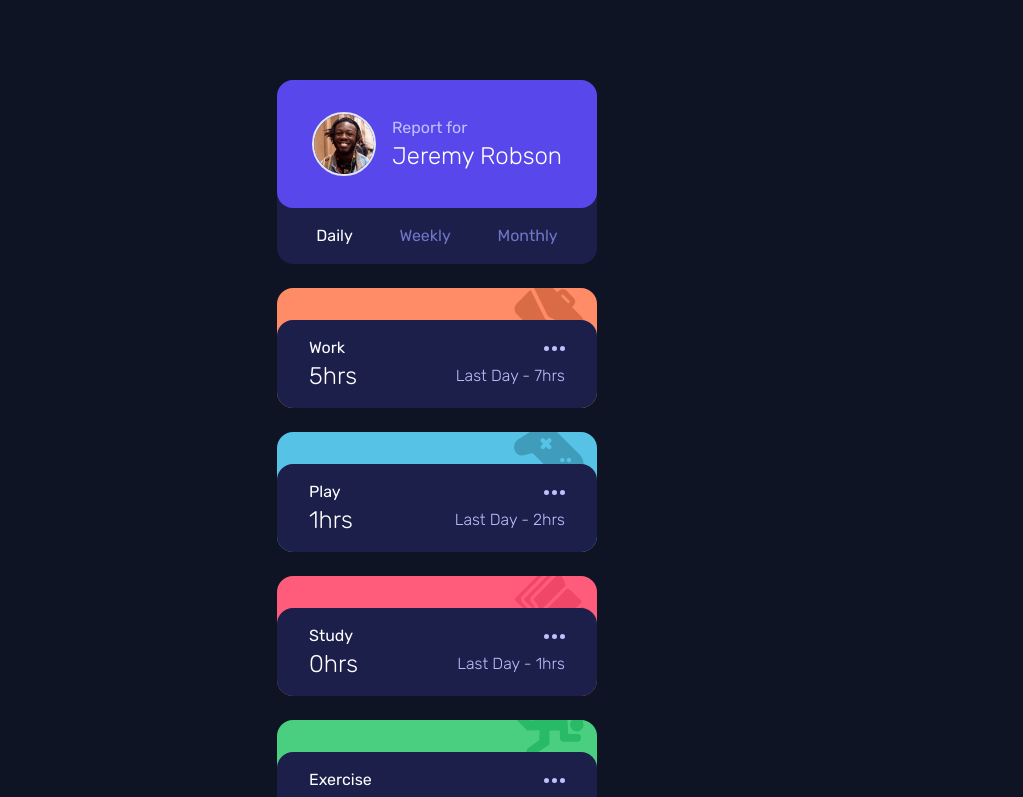
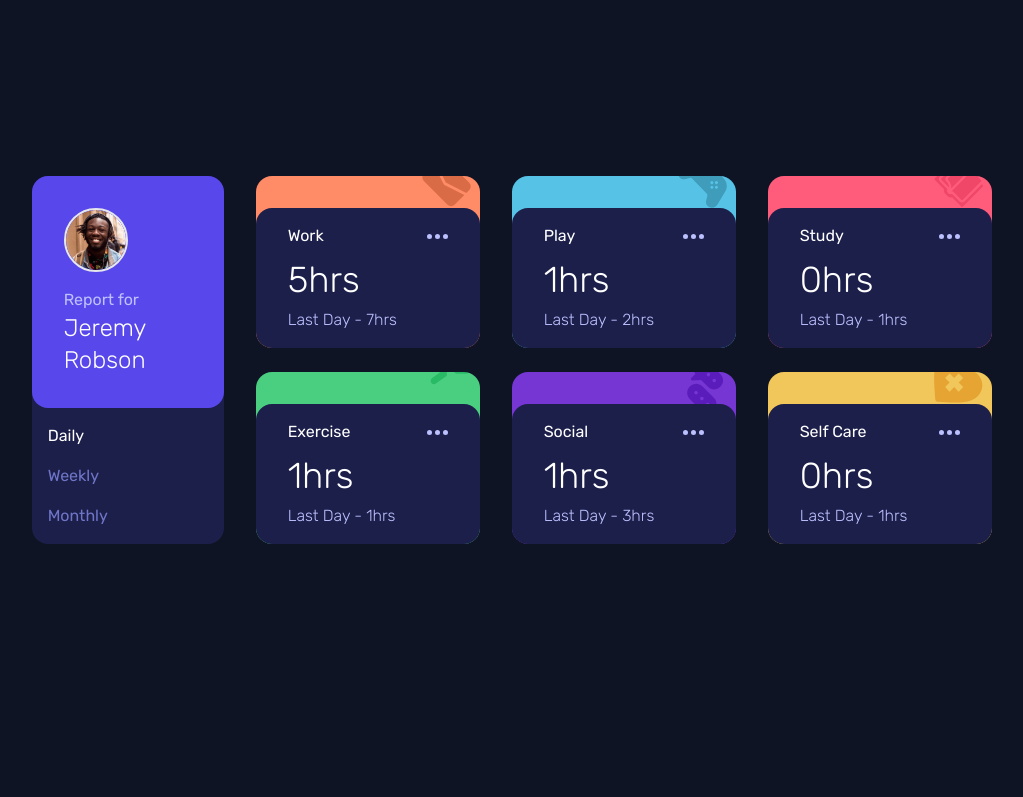
Before and after one commit to Zulfaabam/time-tracking-dashboard, a React (Create React App) app: page / in a window 1280 px wide. Shown: the top 797 px of the page, without its empty margins (203-1226 px from the left). Built offline with nearby package versions, Linux system fonts and the light colour scheme.

Commit message:
styling for responsive design

```diff
--- a/src/App.js
+++ b/src/App.js
@@ -4,7 +4,7 @@ import Main from './components/Main'
 
 function App() {
   return (
-    <div className="App py-20">
+    <div className="App py-20 lg:py-44">
       <Main />
     </div>
   )
--- a/src/components/Details.js
+++ b/src/components/Details.js
@@ -11,7 +11,7 @@ export default function Details({ tab }) {
   }, [])
 
   return (
-    <div>
+    <div className="md:space-y-6 lg:grid lg:grid-cols-2 lg:space-y-0 lg:gap-y-6 lg:gap-x-6 xl:grid-cols-3 xl:gap-x-8 xl:mr-auto xl:ml-8 xl:col-span-2">
       {data.map((item, index) => {
         return (
           <TimeCard
--- a/src/components/HeroCard.js
+++ b/src/components/HeroCard.js
@@ -2,15 +2,15 @@ import jeremy from '../images/image-jeremy.png'
 
 export default function HeroCard({ changeTab, tab }) {
   return (
-    <div className="hero-card bg-card-dark w-11/12 max-w-xs mx-auto rounded-2xl ">
-      <div className="person bg-card-light flex justify-center items-center gap-4 p-8 rounded-2xl">
+    <div className="hero-card bg-card-dark w-11/12 max-w-xs mx-auto rounded-2xl md:max-h-64 xl:max-h-full xl:ml-auto xl:mr-0 xl:w-48">
+      <div className="person bg-card-light flex justify-center items-center gap-4 p-8 rounded-2xl xl:flex-col xl:items-start">
         <img className="w-16 border-2 rounded-full" src={jeremy} alt="" />
         <div className="person-details">
           <p>Report for</p>
           <h1 className="text-white text-2xl font-light">Jeremy Robson</h1>
         </div>
       </div>
-      <div className="time-indication flex justify-around p-4 ">
+      <div className="time-indication flex justify-around p-4 xl:flex-col xl:items-start xl:gap-4">
         <p
           className={tab === 'daily' ? 'active' : 'menu'}
           id="daily"
--- a/src/components/Main.js
+++ b/src/components/Main.js
@@ -10,7 +10,7 @@ export default function Main() {
   }
 
   return (
-    <main>
+    <main className="md:grid md:grid-cols-2 lg:mx-auto xl:grid-cols-3">
       <HeroCard changeTab={changeTab} tab={tab} />
       <Details tab={tab} />
     </main>
--- a/src/components/TimeCard.js
+++ b/src/components/TimeCard.js
@@ -2,7 +2,7 @@ import dots from '../images/icon-ellipsis.svg'
 
 export default function TimeCard({ title, timeframes, tab }) {
   return (
-    <div className="time-card w-10/12 max-w-xs mx-auto mt-6 rounded-2xl">
+    <div className="time-card w-80 mt-6 mx-auto rounded-2xl md:mt-0 lg:w-44 xl:w-56">
       <div className={title.replace(/ /g, '')}>
         <div className="content bg-card-dark px-8 py-4 rounded-2xl">
           <div className="head flex justify-between items-center">
@@ -11,8 +11,8 @@ export default function TimeCard({ title, timeframes, tab }) {
               <img src={dots} alt="" />
             </i>
           </div>
-          <div className="times flex justify-between items-center">
-            <h1 className="text-2xl font-light">
+          <div className="times flex justify-between items-center lg:flex-col lg:items-start xl:mt-3 xl:gap-2">
+            <h1 className="text-2xl font-light xl:text-4xl">
               {timeframes[tab].current}hrs
             </h1>
             <p>
```
